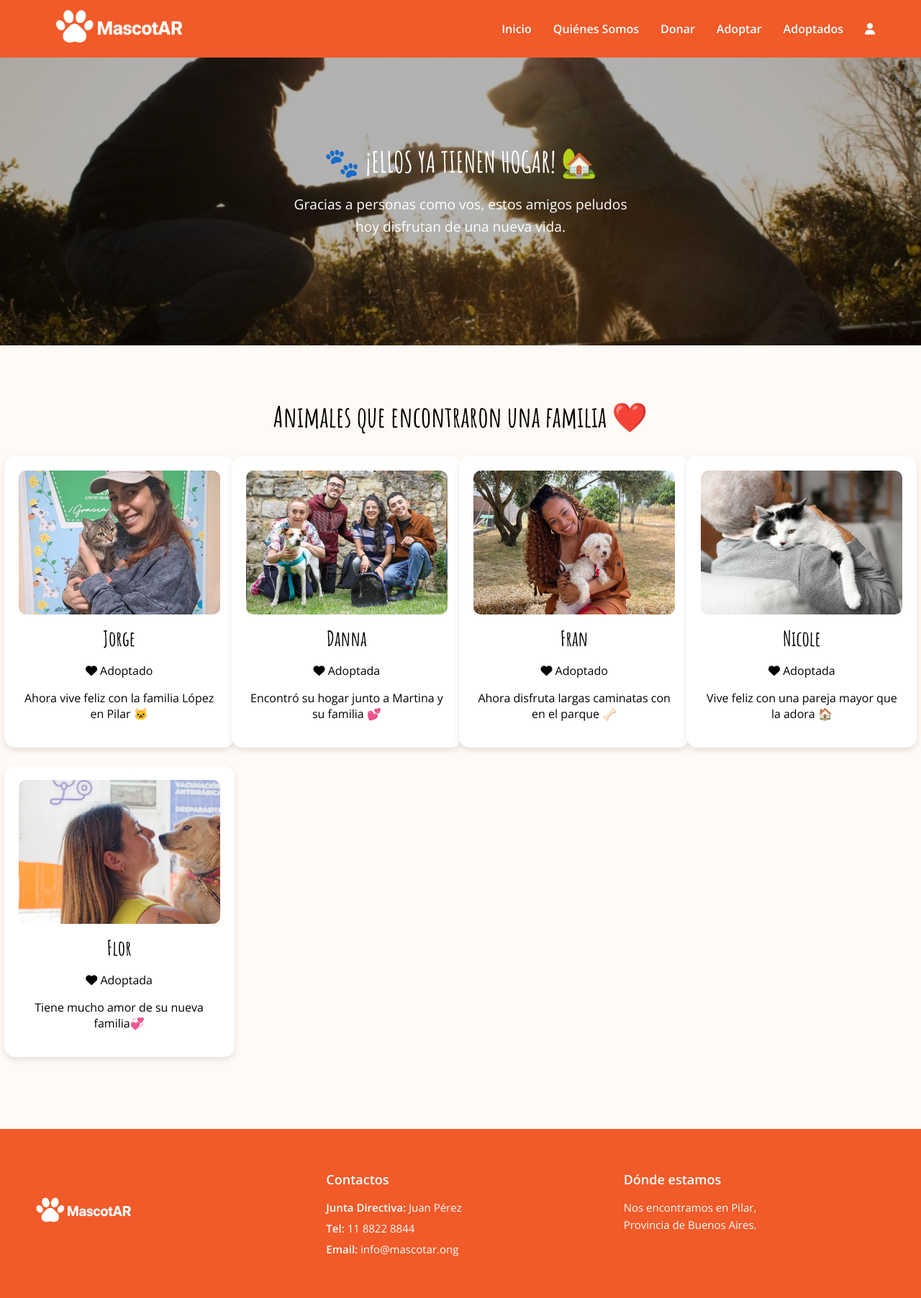
After one commit to santicasale/MascotAR, a PHP site: page /MascotAR/adoptados.html in a window 1280 px wide. The commit adds this page. Shown: the whole page at 72% size. Run offline with PHP 8.4, Linux system fonts and the light colour scheme.

Commit message:
ultima modificacion

```diff
--- a/Adoptar.html
+++ b/Adoptar.html
@@ -26,6 +26,7 @@
           </li>
           <li><a href="donar.html">Donar</a></li>
           <li><a href="Adoptar.html" class="active">Adoptar</a></li>
+          <li><a href="adoptados.html">Adoptados</a></li>
           <li class="user-menu">
             <a href="#"><i class="fas fa-user"></i></a>
             <ul class="submenu login-submenu">
@@ -64,7 +65,6 @@
       <select id="filtro-edad">
         <option value="">Edad</option>
         <option value="cachorro">Cachorro</option>
-        <option value="adulto-joven">Adulto joven</option>
         <option value="adulto">Adulto</option>
       </select>
 
--- a/Donar.html
+++ b/Donar.html
@@ -27,6 +27,7 @@
           </li>
           <li><a href="donar.html" class="active">Donar</a></li>
           <li><a href="adoptar.html">Adoptar</a></li>
+          <li><a href="adoptados.html">Adoptados</a></li>
           <li class="user-menu">
             <a href="#"><i class="fas fa-user"></i></a>
             <ul class="submenu login-submenu">
--- a/Prensa.html
+++ b/Prensa.html
@@ -27,6 +27,7 @@
             </li>
             <li><a href="donar.html">Donar</a></li>
             <li><a href="Adoptar.html">Adoptar</a></li>
+            <li><a href="adoptados.html">Adoptados</a></li>
             <li class="user-menu">
                 <a href="#"><i class="fas fa-user"></i></a>
                 <ul class="submenu login-submenu">
--- /dev/null
+++ b/adoptados.html
@@ -0,0 +1,117 @@
+<!DOCTYPE html>
+<html lang="es">
+<head>
+  <meta charset="UTF-8">
+  <meta name="viewport" content="width=device-width, initial-scale=1.0">
+  <title>Perros Adoptados - MascotAR</title>
+  <link rel="stylesheet" href="style.css">
+  <link href="https://fonts.googleapis.com/css2?family=Amatic+SC:wght@700&family=Open+Sans:wght@400;600&display=swap" rel="stylesheet">
+  <link rel="stylesheet" href="https://cdnjs.cloudflare.com/ajax/libs/font-awesome/6.4.0/css/all.min.css">
+</head>
+<body>
+
+  <header>
+    <div class="header-container">
+      <div class="logo">
+        <img src="imagenesong/logomascotar.png" alt="Logo MascotAR">
+      </div>
+      <nav>
+        <ul>
+          <li><a href="index.html">Inicio</a></li>
+          <li>
+            <a href="index.html#nosotros">Quiénes Somos</a>
+            <ul class="submenu">
+              <li><a href="Prensa.html">Prensa</a></li>
+            </ul>
+          </li>
+          <li><a href="donar.html">Donar</a></li>
+          <li><a href="Adoptar.html">Adoptar</a></li>
+          <li><a href="adoptados.html" class="active">Adoptados</a></li>
+          <li class="user-menu">
+            <a href="#"><i class="fas fa-user"></i></a>
+            <ul class="submenu login-submenu">
+              <li>
+                <form class="login-form">
+                  <h3>Iniciar sesión</h3>
+                  <input type="email" name="email" placeholder="Ingrese su correo" required>
+                  <button type="submit">Entrar</button>
+                </form>
+                <p class="register-link">¿No tenés cuenta? <a href="registrarse.html">Registrate</a></p>
+              </li>
+            </ul>
+          </li>
+        </ul>
+      </nav>
+    </div>
+  </header>
+
+  <section class="adoptar-hero">
+    <img src="imagenesong/bannerimagen.jpg" alt="Perros adoptados">
+    <div class="hero-text">
+      <h1>🐾 ¡ELLOS YA TIENEN HOGAR! 🏡</h1>
+      <p>Gracias a personas como vos, estos amigos peludos hoy disfrutan de una nueva vida.</p>
+    </div>
+  </section>
+
+  <section class="adoptar-lista">
+    <h2>Animales que encontraron una familia ❤️</h2>
+    <div class="adoptar-grid">
+
+      <div class="adoptar-card adoptado">
+        <img src="imagenesong/gato.adoptado1.jpg" alt="Jorge adoptado">
+        <h3>Jorge</h3>
+        <p class="estado-adoptado"><i class="fa-solid fa-heart"></i> Adoptado</p>
+        <p class="mensaje-familia">Ahora vive feliz con la familia López en Pilar 🐱</p>
+      </div>
+
+      <div class="adoptar-card adoptado">
+        <img src="imagenesong/perro.adoptado1.jpg" alt="Danna adoptada">
+        <h3>Danna</h3>
+        <p class="estado-adoptado"><i class="fa-solid fa-heart"></i> Adoptada</p>
+        <p class="mensaje-familia">Encontró su hogar junto a Martina y su familia 💕</p>
+      </div>
+
+      <div class="adoptar-card adoptado">
+        <img src="imagenesong/perro.adoptado2.jpg" alt="Fran adoptado">
+        <h3>Fran</h3>
+        <p class="estado-adoptado"><i class="fa-solid fa-heart"></i> Adoptado</p>
+        <p class="mensaje-familia">Ahora disfruta largas caminatas con en el parque 🦴</p>
+      </div>
+
+      <div class="adoptar-card adoptado">
+        <img src="imagenesong/gato.adoptado2.jpg" alt="Nicole adoptada">
+        <h3>Nicole</h3>
+        <p class="estado-adoptado"><i class="fa-solid fa-heart"></i> Adoptada</p>
+        <p class="mensaje-familia">Vive feliz con una pareja mayor que la adora 🏠</p>
+      </div>
+
+      <div class="adoptar-card adoptado">
+        <img src="imagenesong/perro.adoptado3.jpg" alt="Flor adoptada">
+        <h3>Flor</h3>
+        <p class="estado-adoptado"><i class="fa-solid fa-heart"></i> Adoptada</p>
+        <p class="mensaje-familia">Tiene mucho amor de su nueva familia💞</p>
+      </div>
+
+    </div>
+  </section>
+
+  <footer>
+    <div class="footer-container">
+      <div class="footer-logo">
+        <img src="imagenesong/logomascotar.png" alt="Logo MascotAR">
+      </div>
+      <div class="footer-section">
+        <h3>Contactos</h3>
+        <p><strong>Junta Directiva:</strong> Juan Pérez</p>
+        <p><strong>Tel:</strong> 11 8822 8844</p>
+        <p><strong>Email:</strong> info@mascotar.ong</p>
+      </div>
+      <div class="footer-section">
+        <h3>Dónde estamos</h3>
+        <p>Nos encontramos en Pilar,<br>Provincia de Buenos Aires.</p>
+      </div>
+    </div>
+  </footer>
+
+</body>
+</html>
--- a/formulario.html
+++ b/formulario.html
@@ -27,6 +27,7 @@
           </li>
           <li><a href="donar.html">Donar</a></li>
           <li><a href="Adoptar.html">Adoptar</a></li>
+          <li><a href="adoptados.html">Adoptados</a></li>
           <li class="user-menu">
             <a href="#"><i class="fas fa-user"></i></a>
             <ul class="submenu login-submenu">
@@ -72,9 +73,6 @@
 
         <label for="domicilio">Domicilio</label>
         <input type="text" id="domicilio" name="domicilio" placeholder="Ej: Calle 123, Pilar, Buenos Aires" required>
-
-        <label for="mensaje">Mensaje (opcional)</label>
-        <textarea id="mensaje" name="mensaje" rows="4" placeholder="Contanos por qué querés adoptar..."></textarea>
 
         <button type="submit">Enviar Solicitud</button>
       </form>
--- a/index.html
+++ b/index.html
@@ -18,7 +18,7 @@
 
       <nav>
         <ul>
-    <li><a href="index.html">Inicio</a></li>
+          <li><a href="index.html" class="active">Inicio</a></li>
           <li>
             <a href="index.html#nosotros">Quiénes Somos</a>
             <ul class="submenu">
@@ -27,6 +27,7 @@
           </li>
           <li><a href="donar.html">Donar</a></li>
           <li><a href="Adoptar.html">Adoptar</a></li>
+          <li><a href="adoptados.html">Adoptados</a></li>
           <li class="user-menu">
             <a href="#"><i class="fas fa-user"></i></a>
             <ul class="submenu login-submenu">
@@ -120,7 +121,6 @@
 
   <footer>
     <div class="footer-container">
-      <!-- Logo -->
       <div class="footer-logo">
         <img src="imagenesong/logomascotar.png" alt="Logo MascotAR">
       </div>
@@ -136,8 +136,6 @@
         <h3>Dónde estamos</h3>
         <p>Nos encontramos en Pilar,<br>Provincia de Buenos Aires.</p>
       </div>
-
-
     </div>
   </footer>
 
--- a/registrarse.html
+++ b/registrarse.html
@@ -25,6 +25,7 @@
     </li>
     <li><a href="donar.html">Donar</a></li>
     <li><a href="Adoptar.html">Adoptar</a></li>
+    <li><a href="adoptados.html">Adoptados</a></li>
     <li class="user-menu">
       <a href="#"><i class="fas fa-user"></i></a>
       <ul class="submenu login-submenu">
--- a/style.css
+++ b/style.css
@@ -990,3 +990,6 @@ button:hover {
     font-size: 14px;
   }
 }
+
+
+/* adoptados */
```
Also changed, not shown: imagenesong/banner2.jpg (added), imagenesong/bannerimagen.jpg (added), imagenesong/gato.adoptado1.jpg (added), imagenesong/gato.adoptado2.jpg (added), imagenesong/perro.adoptado1.jpg (added), imagenesong/perro.adoptado2.jpg (added), imagenesong/perro.adoptado3.jpg (added). Lines whose indentation alone changed are shown as unchanged.
